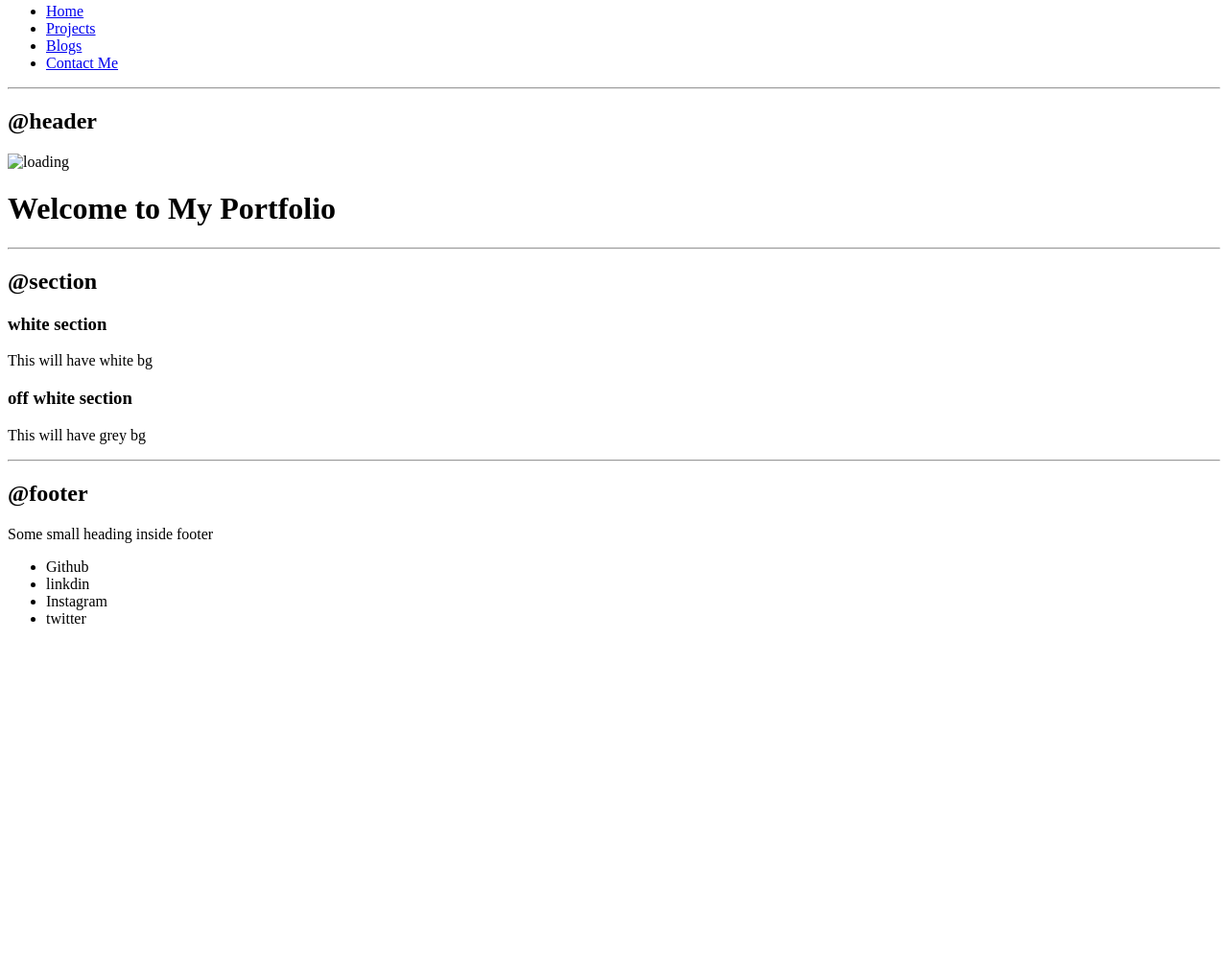
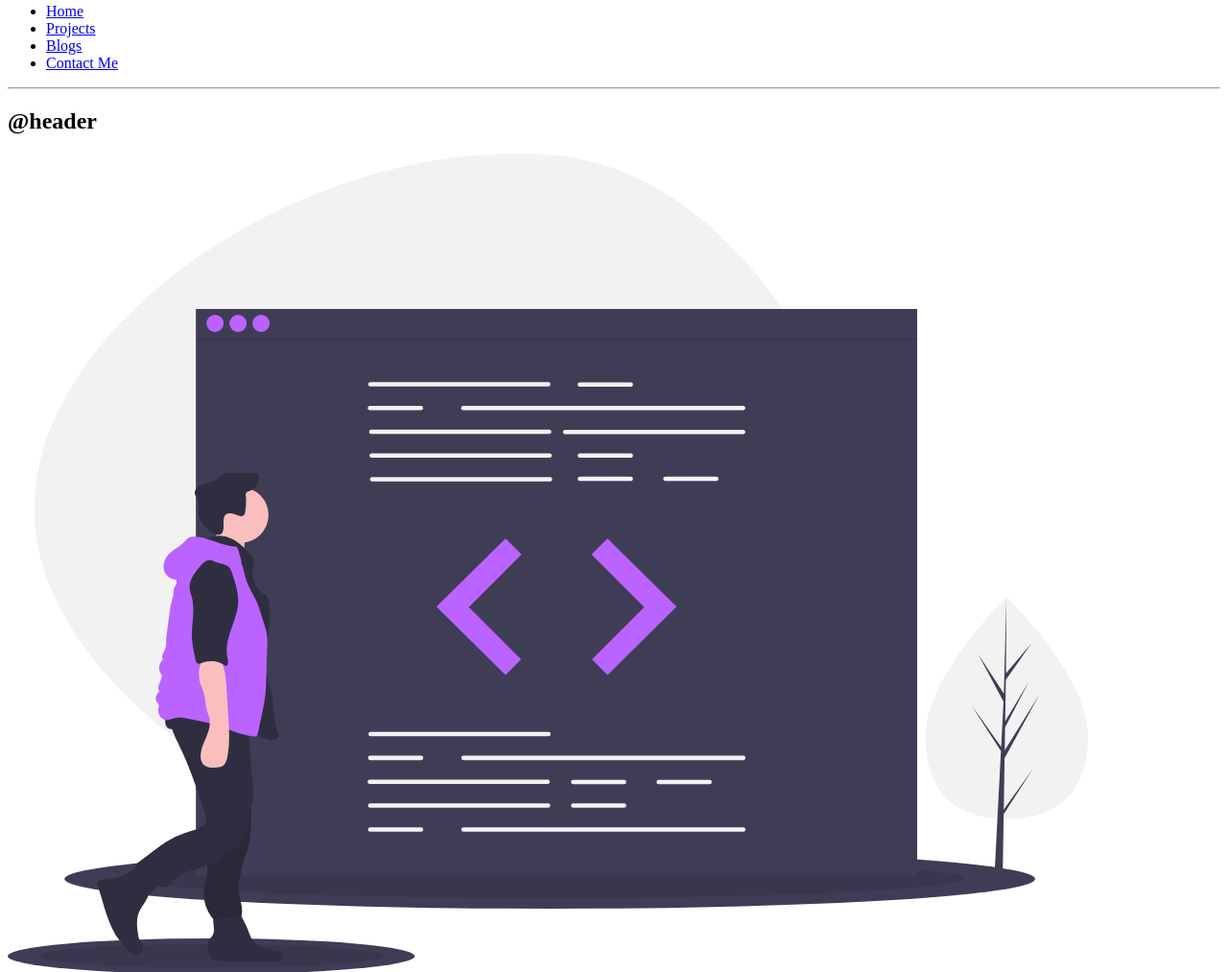
Before and after one commit to developer-anand/anandjha-portfolio, a plain HTML site: page index.html in a window 1280 px wide. Shown: the part 1156-2169 px from the top of the page at 96% size. Before the commit the page ends 1994 px from the top, so only its background shows below. Drawn offline with Linux system fonts and the light colour scheme.

Commit message:
html-done

```diff
--- a/index.html
+++ b/index.html
@@ -87,7 +87,7 @@
     <h2>@header</h2>
 
     <header>
-      <img src="images/hero.svg" alt="loading">
+      <img src="images/profile.svg" alt="loading">
       <h1>Welcome to My Portfolio</h1>
     </header>
 
@@ -120,8 +120,8 @@
 
 
 
-      <div style="height: 20vh;"></div>
-
+      <!-- <div style="height: 20vh;"></div>
+     -->
 
 
 
```
Also changed, not shown: images/hero.svg (added), images/profile.svg (added), styles.css (added).
